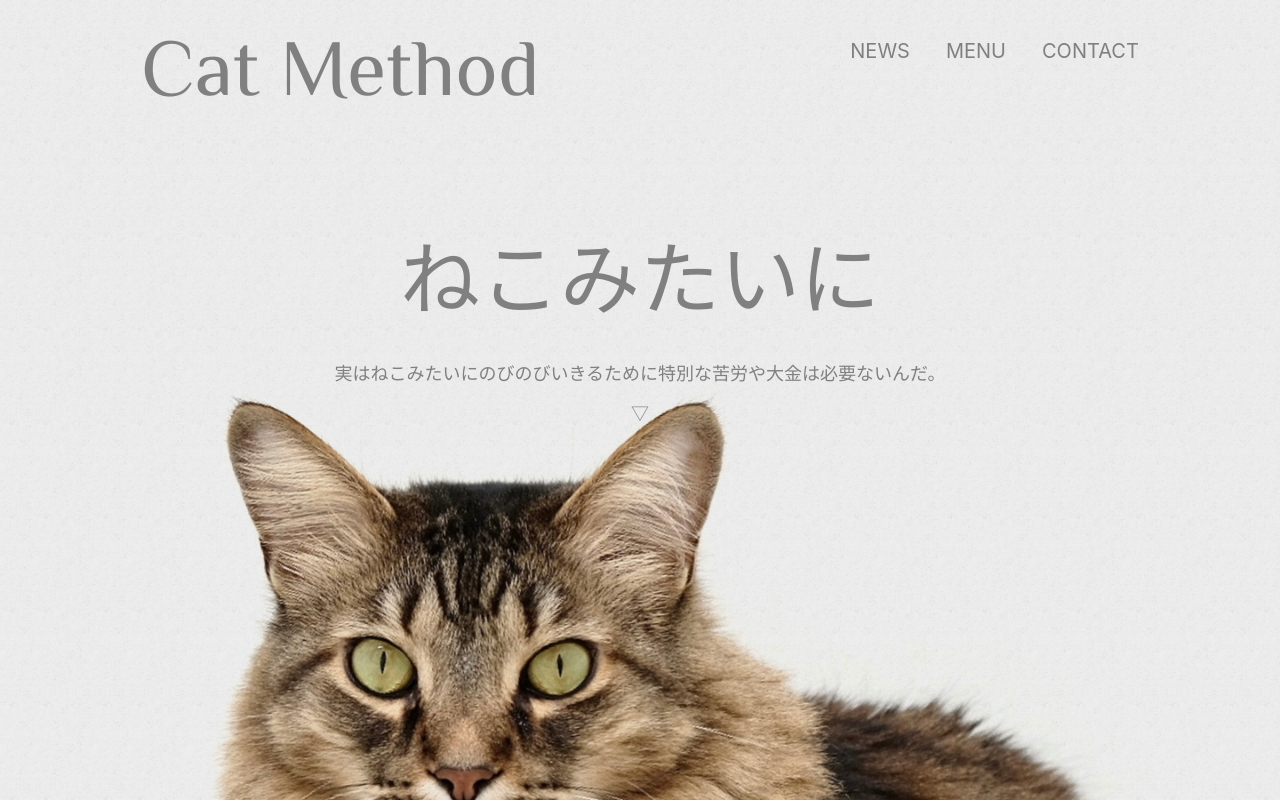
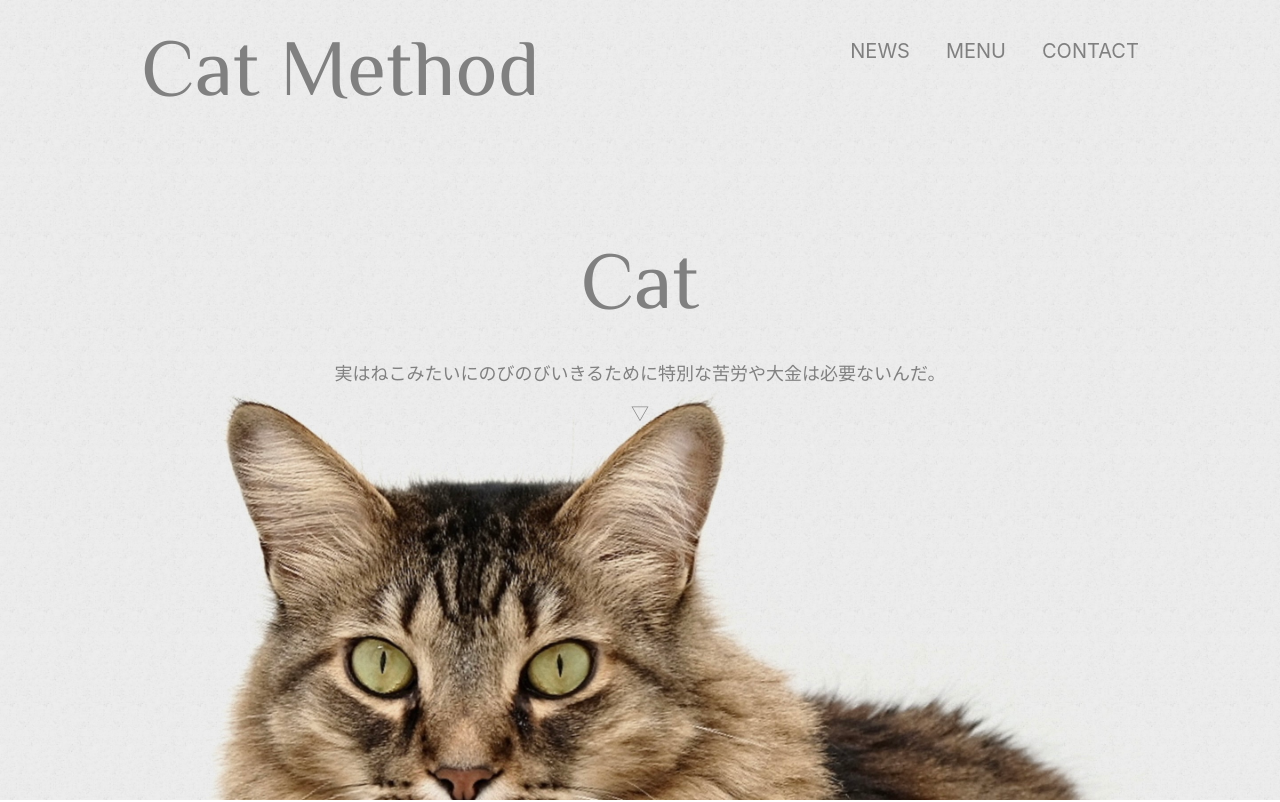
Before and after one commit to ken505/Cat, a plain HTML site: page menu.html in a window 1280 px wide. Shown: the top 802 px of the page. Drawn offline with Linux system fonts and the light colour scheme; some packages are replaced by stand-ins of ours.

Commit message:
🐛 test

```diff
--- a/menu.html
+++ b/menu.html
@@ -32,7 +32,7 @@
       </header>
 
       <div class="menu-content wrapper">
-        <h2 class="page-title">ねこみたいに</h2>
+        <h2 class="page-title">Cat</h2>
         <p class="page-title">
           実はねこみたいにのびのびいきるために特別な苦労や大金は必要ないんだ。
         </p>
```
